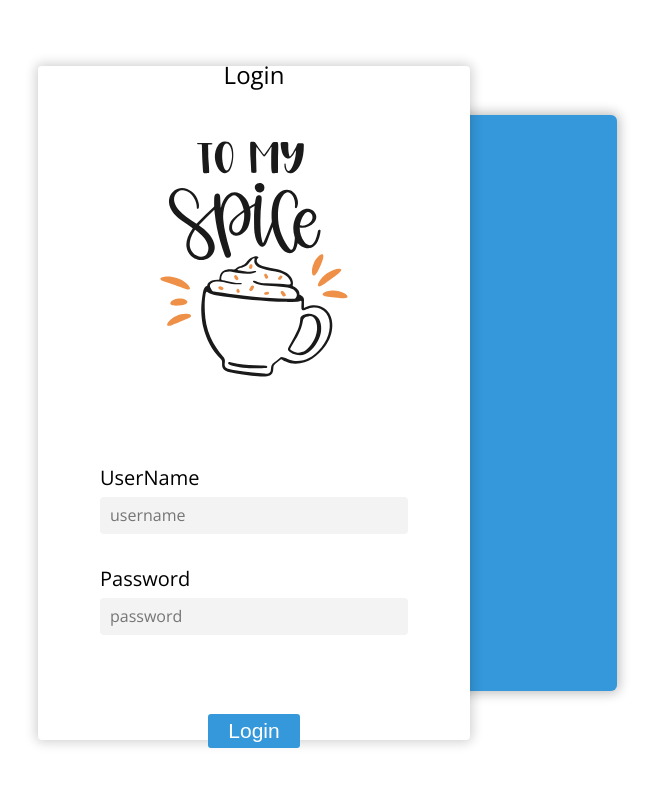
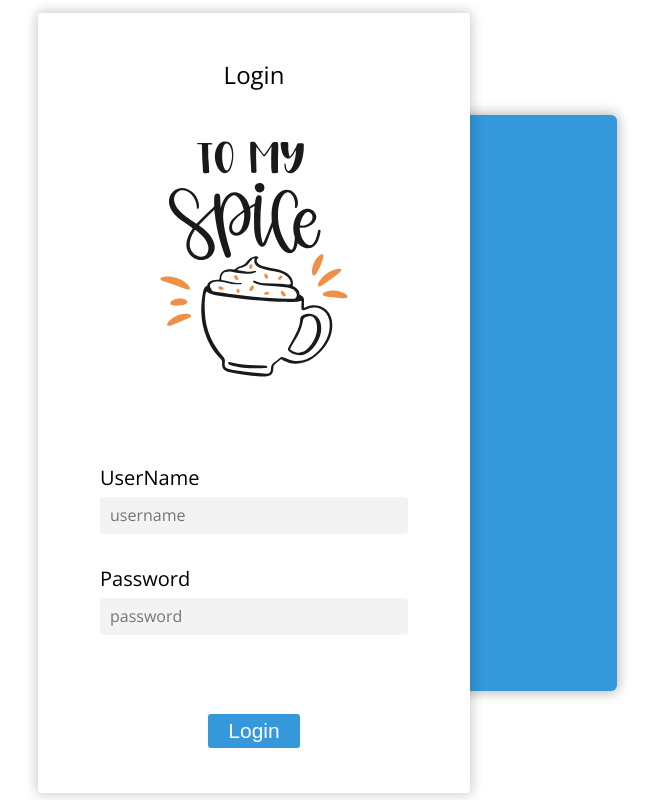
Before and after one commit to AkeemAllen/accordnet, a React (Create React App) app: page / in a window 1280 px wide. Shown: the whole page, without its empty margins (386-1041 px from the left). Built offline with nearby package versions, Linux system fonts and the light colour scheme.

Commit message:
Added spacing

```diff
--- a/src/pages/LandingPage/LandingPage.scss
+++ b/src/pages/LandingPage/LandingPage.scss
@@ -62,7 +62,7 @@
     width: 100%;
     height: 100%;
     z-index: 99;
-    padding: 17px 10px;
+    padding: 70px 10px;
     //transition: transform 200ms ease-in-out;
   }
   .right-side {
```
